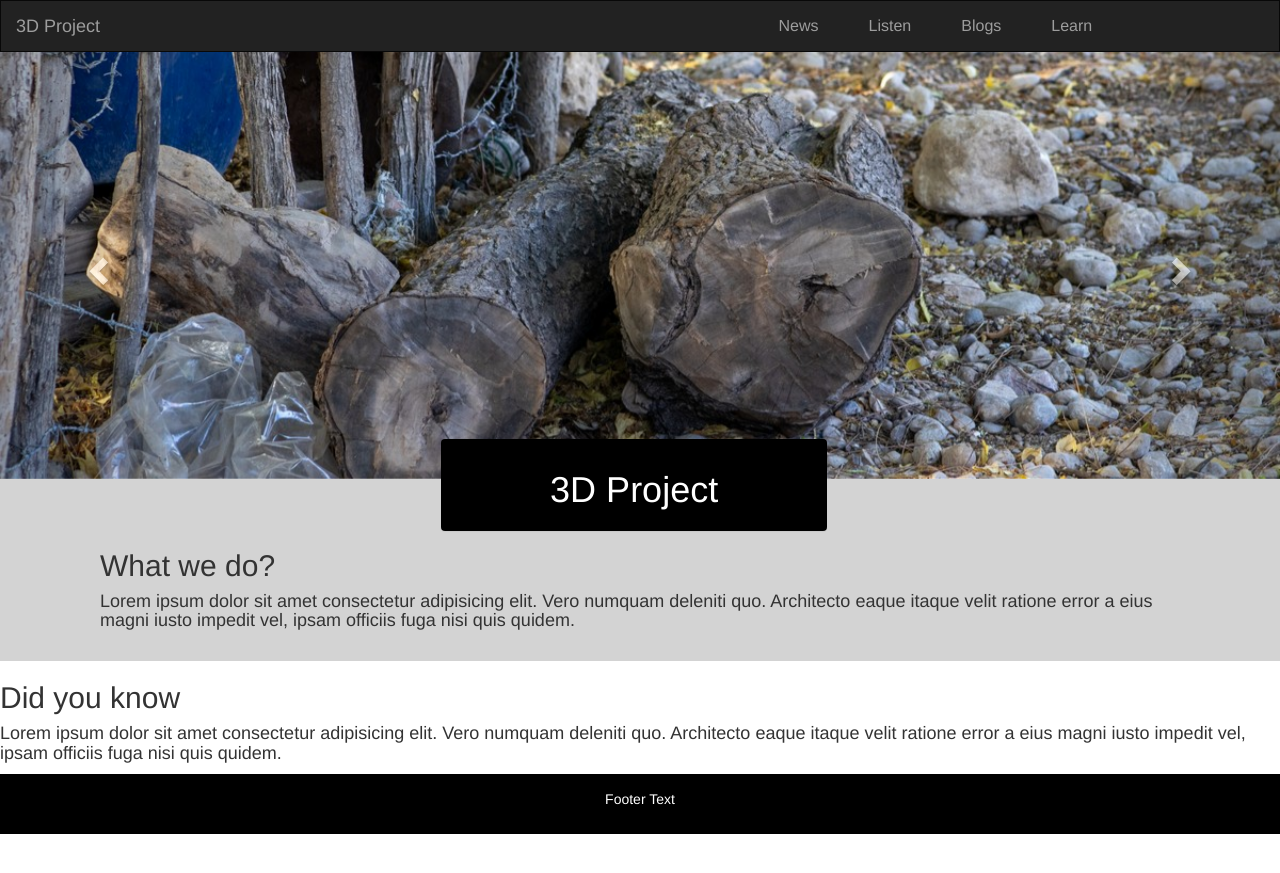
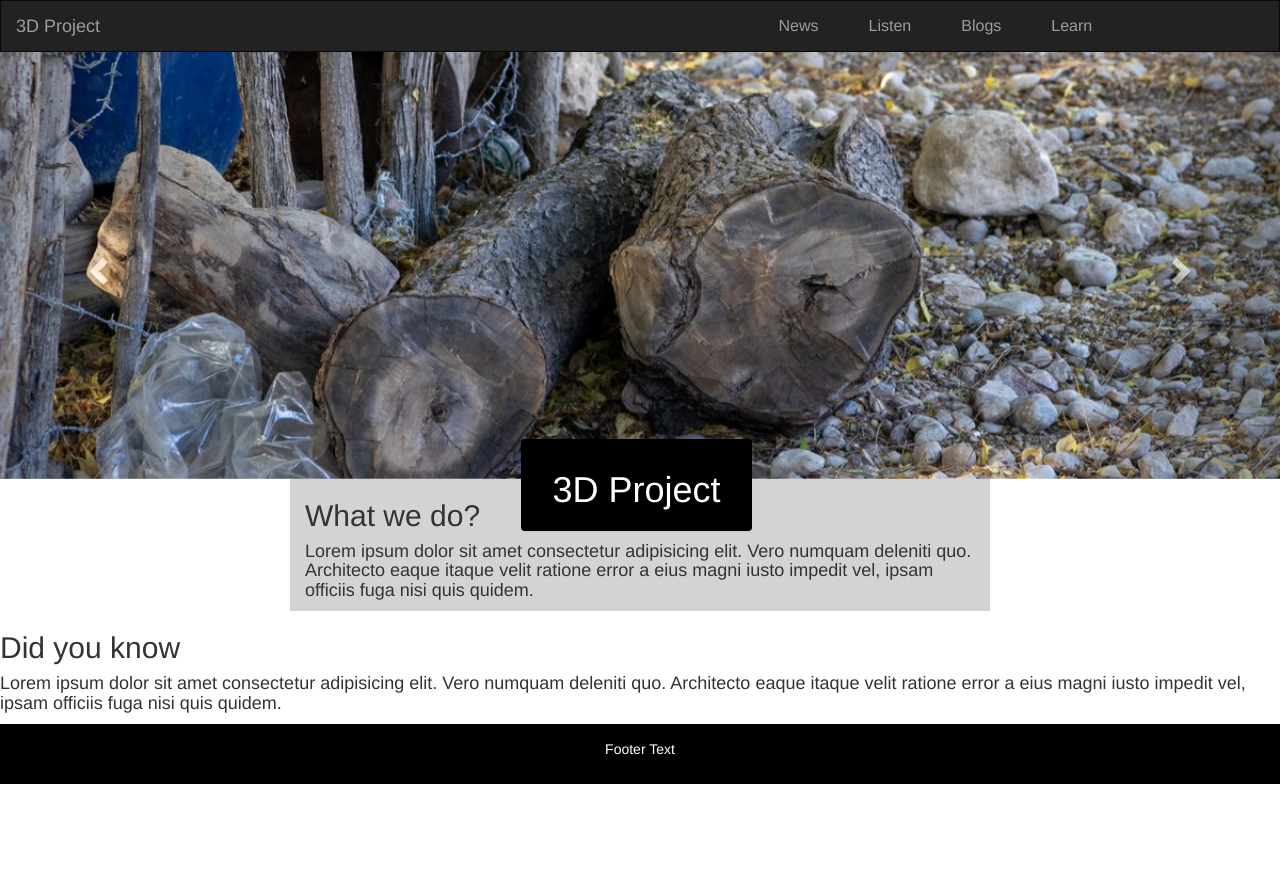
Before and after one commit to 3dproject/idah, a Jekyll site: the page built from index.html, in a window 1280 px wide. Shown: the top 873 px of the page. Built offline with Jekyll 4.4.1, drawn with Linux system fonts in a browser that asks for light colours.

Commit message:
html edit2

```diff
--- a/index.html
+++ b/index.html
@@ -8,7 +8,7 @@
   background-color: gray;
 }
 </style> -->
-<div class="context">
+<div class="container" id="context">
 <h2>What we do?</h2>
 <h4>Lorem ipsum dolor sit amet consectetur adipisicing elit. Vero numquam deleniti quo. Architecto eaque itaque velit ratione error a eius magni iusto impedit vel, ipsam officiis fuga nisi quis quidem.</h4>
 </div>
--- a/styles/main.css
+++ b/styles/main.css
@@ -74,12 +74,12 @@
   background-color: lightgray;
   padding-top:50px;
 } */
-.context{
+.container{
+  margin: auto;
+  max-width: 700px;
+}
+#context{
   /* text-align: center; */
   background-color: lightgray;
-  padding-top : 50px;
-  padding-bottom : 20px;
-  padding-right : 100px;
-  padding-left:  100px;
 
 }
```
